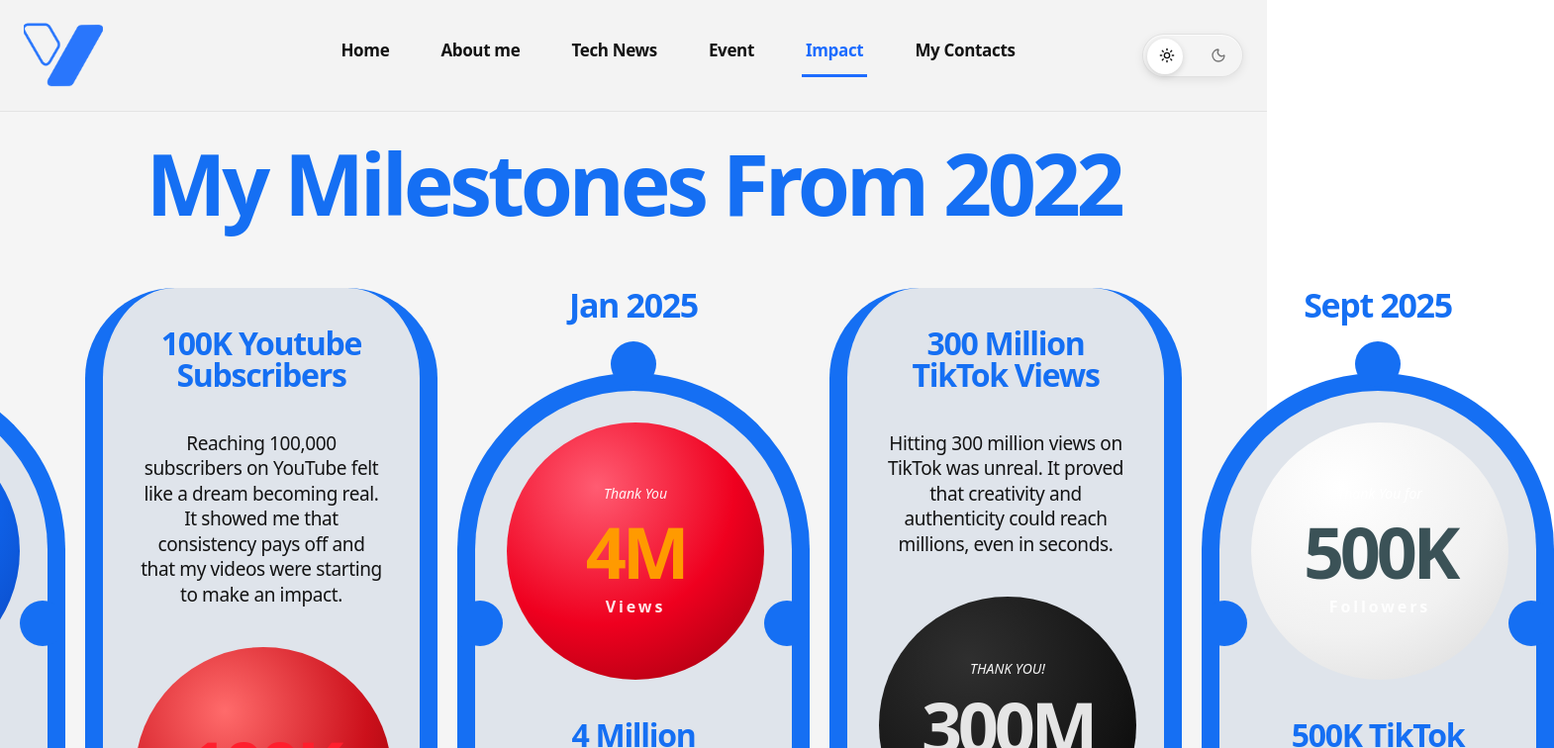
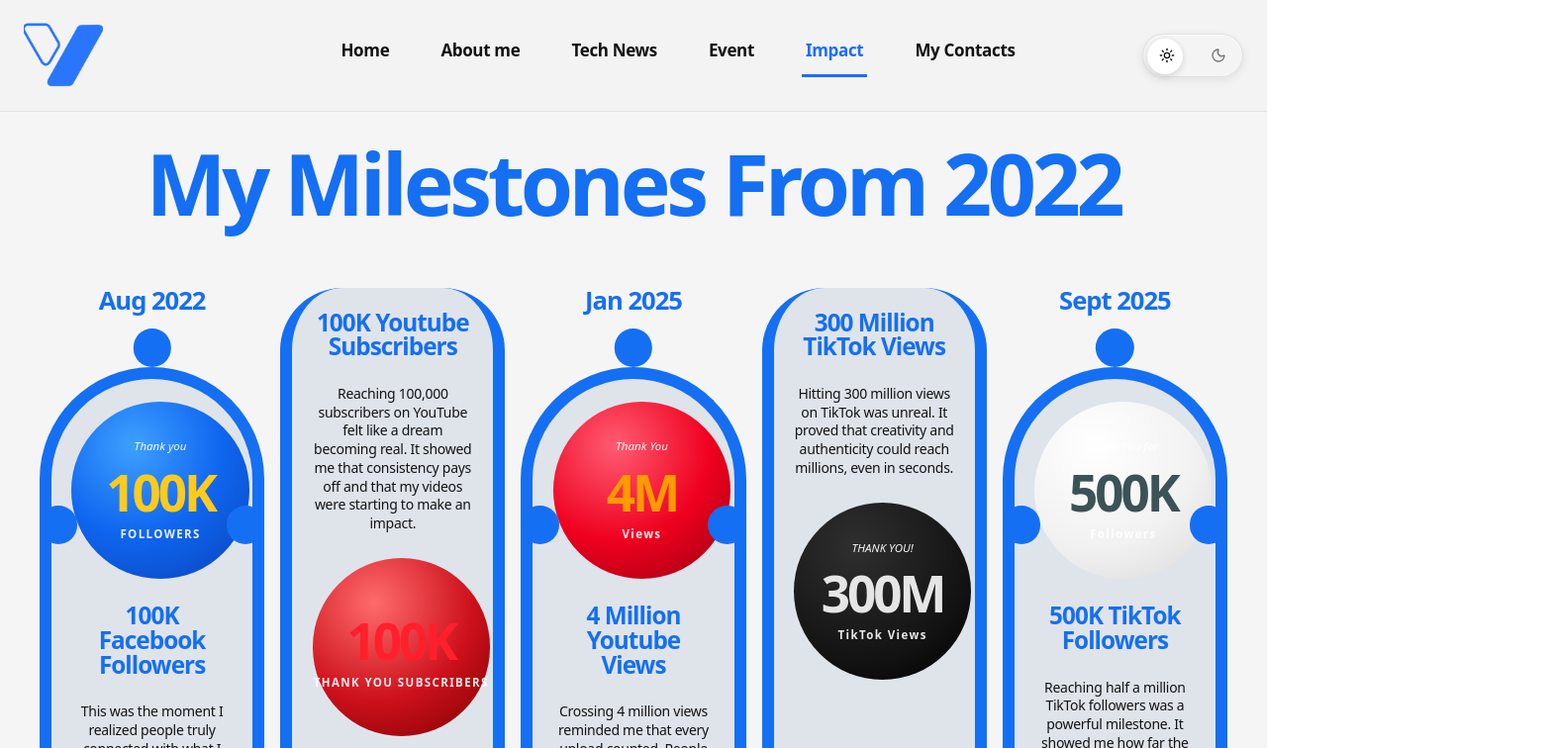
Before and after one commit to IshakAbdiazizHussen/Eng.yusuf-vision, a Next.js app: page /impact in a window 1280 px wide. Shown: the top 756 px of the page at 99% size, 1570 px wide, since content can reach past the window. Built offline with nearby package versions, Linux system fonts and the light colour scheme; no server answers.

Commit message:
managing the colors of impact

```diff
--- a/src/app/impact/page.tsx
+++ b/src/app/impact/page.tsx
@@ -86,70 +86,74 @@
   return (
     <article className="flex flex-col items-center">
       {isTop ? (
-        <h2 className="mb-5 text-center text-[34px] font-bold leading-none tracking-[-0.04em] text-[#156ff3] dark:text-[#6ea2ff]">
+        <h2 className="mb-4 text-center text-[clamp(24px,2vw,34px)] font-bold leading-none tracking-[-0.04em] text-[#156ff3] dark:text-[#6ea2ff]">
           {date}
         </h2>
       ) : null}
 
-      <div className={`relative w-full max-w-[356px] ${isTop ? "pt-8" : "pb-8"}`}>
+      <div
+        className={`relative w-full max-w-[clamp(200px,18vw,300px)] ${
+          isTop ? "pt-[clamp(28px,3vw,46px)]" : "pb-[clamp(28px,3vw,46px)]"
+        }`}
+      >
         {isTop ? (
           <>
-            <div className="absolute left-1/2 top-0 h-[46px] w-[46px] -translate-x-1/2 rounded-full bg-[#156ff3]" />
-            <div className="absolute left-0 top-[262px] h-[46px] w-[46px] rounded-full bg-[#156ff3]" />
-            <div className="absolute right-0 top-[262px] h-[46px] w-[46px] rounded-full bg-[#156ff3]" />
+            <div className="absolute left-1/2 top-0 h-[clamp(28px,3vw,46px)] w-[clamp(28px,3vw,46px)] -translate-x-1/2 rounded-full bg-[#156ff3]" />
+            <div className="absolute left-0 top-[clamp(150px,14vw,262px)] h-[clamp(28px,3vw,46px)] w-[clamp(28px,3vw,46px)] rounded-full bg-[#156ff3]" />
+            <div className="absolute right-0 top-[clamp(150px,14vw,262px)] h-[clamp(28px,3vw,46px)] w-[clamp(28px,3vw,46px)] rounded-full bg-[#156ff3]" />
           </>
         ) : (
           <>
-            <div className="absolute left-0 bottom-[262px] h-[46px] w-[46px] rounded-full bg-[#156ff3]" />
-            <div className="absolute right-0 bottom-[262px] h-[46px] w-[46px] rounded-full bg-[#156ff3]" />
-            <div className="absolute bottom-0 left-1/2 h-[46px] w-[46px] -translate-x-1/2 rounded-full bg-[#156ff3]" />
+            <div className="absolute left-0 bottom-[clamp(150px,14vw,262px)] h-[clamp(28px,3vw,46px)] w-[clamp(28px,3vw,46px)] rounded-full bg-[#156ff3]" />
+            <div className="absolute right-0 bottom-[clamp(150px,14vw,262px)] h-[clamp(28px,3vw,46px)] w-[clamp(28px,3vw,46px)] rounded-full bg-[#156ff3]" />
+            <div className="absolute bottom-0 left-1/2 h-[clamp(28px,3vw,46px)] w-[clamp(28px,3vw,46px)] -translate-x-1/2 rounded-full bg-[#156ff3]" />
           </>
         )}
 
         <div
-          className={`min-h-[820px] rounded-[180px] border-[18px] border-[#156ff3] bg-[#dfe4eb] px-8 dark:border-[#4c8fff] dark:bg-[#25314b] ${
+          className={`min-h-[clamp(520px,52vw,820px)] rounded-[clamp(90px,9vw,180px)] border-[clamp(10px,1vw,18px)] border-[#156ff3] bg-[#dfe4eb] px-[clamp(14px,1.6vw,32px)] dark:border-[#4c8fff] dark:bg-[#25314b] ${
             isTop
-              ? "rounded-b-[92px] border-b-0 pt-8 pb-10"
-              : "rounded-t-[92px] border-t-0 pt-10 pb-8"
+              ? "rounded-b-[clamp(52px,5vw,92px)] border-b-0 pt-[clamp(16px,1.8vw,32px)] pb-[clamp(16px,1.8vw,40px)]"
+              : "rounded-t-[clamp(52px,5vw,92px)] border-t-0 pt-[clamp(16px,1.8vw,40px)] pb-[clamp(16px,1.8vw,32px)]"
           }`}
         >
           {isTop ? (
             <>
-              <div className={`mx-auto flex h-[260px] w-[260px] items-center justify-center rounded-full ${circleClass}`}>
+              <div className={`mx-auto flex h-[clamp(150px,14vw,260px)] w-[clamp(150px,14vw,260px)] items-center justify-center rounded-full ${circleClass}`}>
                 <div className="text-center">
-                  <p className="text-[14px] italic text-white/95">{badgeTop || " "}</p>
-                  <p className="mt-3 text-[72px] font-extrabold leading-none tracking-[-0.06em]">
+                  <p className="text-[clamp(10px,0.9vw,14px)] italic text-white/95">{badgeTop || " "}</p>
+                  <p className="mt-3 text-[clamp(42px,4vw,72px)] font-extrabold leading-none tracking-[-0.06em]">
                     {badgeMain}
                   </p>
-                  <p className="mt-2 text-[16px] font-semibold tracking-[0.18em] text-white/90">
+                  <p className="mt-2 text-[clamp(10px,0.9vw,16px)] font-semibold tracking-[0.12em] text-white/90">
                     {badgeBottom}
                   </p>
                 </div>
               </div>
 
-              <h3 className="mt-10 whitespace-pre-line text-center text-[32px] font-bold leading-[1.02] tracking-[-0.04em] text-[#156ff3] dark:text-[#6ea2ff]">
+              <h3 className="mt-[clamp(20px,2vw,40px)] whitespace-pre-line text-center text-[clamp(22px,1.9vw,32px)] font-bold leading-[1.02] tracking-[-0.04em] text-[#156ff3] dark:text-[#6ea2ff]">
                 {title}
               </h3>
-              <p className="mx-auto mt-10 max-w-[244px] text-center text-[19px] leading-[1.34] tracking-[-0.02em] text-[#131313] dark:text-[#e5ebf8]">
+              <p className="mx-auto mt-[clamp(20px,2vw,40px)] max-w-[clamp(160px,13vw,244px)] text-center text-[clamp(14px,1vw,19px)] leading-[1.34] tracking-[-0.02em] text-[#131313] dark:text-[#e5ebf8]">
                 {description}
               </p>
             </>
           ) : (
             <>
-              <h3 className="whitespace-pre-line text-center text-[32px] font-bold leading-[1.02] tracking-[-0.04em] text-[#156ff3] dark:text-[#6ea2ff]">
+              <h3 className="whitespace-pre-line text-center text-[clamp(22px,1.9vw,32px)] font-bold leading-[1.02] tracking-[-0.04em] text-[#156ff3] dark:text-[#6ea2ff]">
                 {title}
               </h3>
-              <p className="mx-auto mt-10 max-w-[244px] text-center text-[19px] leading-[1.34] tracking-[-0.02em] text-[#131313] dark:text-[#e5ebf8]">
+              <p className="mx-auto mt-[clamp(20px,2vw,40px)] max-w-[clamp(160px,13vw,244px)] text-center text-[clamp(14px,1vw,19px)] leading-[1.34] tracking-[-0.02em] text-[#131313] dark:text-[#e5ebf8]">
                 {description}
               </p>
 
-              <div className={`mx-auto mt-10 flex h-[260px] w-[260px] items-center justify-center rounded-full ${circleClass}`}>
+              <div className={`mx-auto mt-[clamp(20px,2vw,40px)] flex h-[clamp(150px,14vw,260px)] w-[clamp(150px,14vw,260px)] items-center justify-center rounded-full ${circleClass}`}>
                 <div className="text-center">
-                  <p className="text-[14px] italic text-white/95">{badgeTop || " "}</p>
-                  <p className="mt-3 text-[72px] font-extrabold leading-none tracking-[-0.06em]">
+                  <p className="text-[clamp(10px,0.9vw,14px)] italic text-white/95">{badgeTop || " "}</p>
+                  <p className="mt-3 text-[clamp(42px,4vw,72px)] font-extrabold leading-none tracking-[-0.06em]">
                     {badgeMain}
                   </p>
-                  <p className="mt-2 text-[16px] font-semibold tracking-[0.12em] text-white/90">
+                  <p className="mt-2 text-[clamp(10px,0.9vw,16px)] font-semibold tracking-[0.12em] text-white/90">
                     {badgeBottom}
                   </p>
                 </div>
@@ -160,7 +164,7 @@
       </div>
 
       {!isTop ? (
-        <h2 className="mt-5 text-center text-[34px] font-bold leading-none tracking-[-0.04em] text-[#156ff3] dark:text-[#6ea2ff]">
+        <h2 className="mt-4 text-center text-[clamp(24px,2vw,34px)] font-bold leading-none tracking-[-0.04em] text-[#156ff3] dark:text-[#6ea2ff]">
           {date}
         </h2>
       ) : null}
@@ -174,12 +178,12 @@
       <div className="relative mx-auto w-full max-w-[1520px] px-4 pb-12 pt-32 sm:px-6 sm:pt-28">
         <SiteNav />
 
-        <section className="relative left-1/2 right-1/2 ml-[-50vw] mr-[-50vw] w-screen px-2 py-8 sm:px-4">
+        <section className="px-2 py-8 sm:px-4">
           <h1 className="text-center text-[58px] font-bold leading-[0.96] tracking-[-0.05em] text-[#156ff3] sm:text-[72px] lg:text-[86px]">
             My Milestones From 2022
           </h1>
 
-          <div className="mx-auto mt-16 flex w-full max-w-[1960px] items-start justify-center gap-5 px-8 2xl:px-10">
+          <div className="mx-auto mt-16 grid max-w-[1520px] grid-cols-1 gap-6 sm:grid-cols-2 xl:grid-cols-5 xl:items-start xl:gap-4">
             {milestones.map((milestone) => (
               <TimelineCard
                 key={`${milestone.date}-${milestone.title}`}
```
